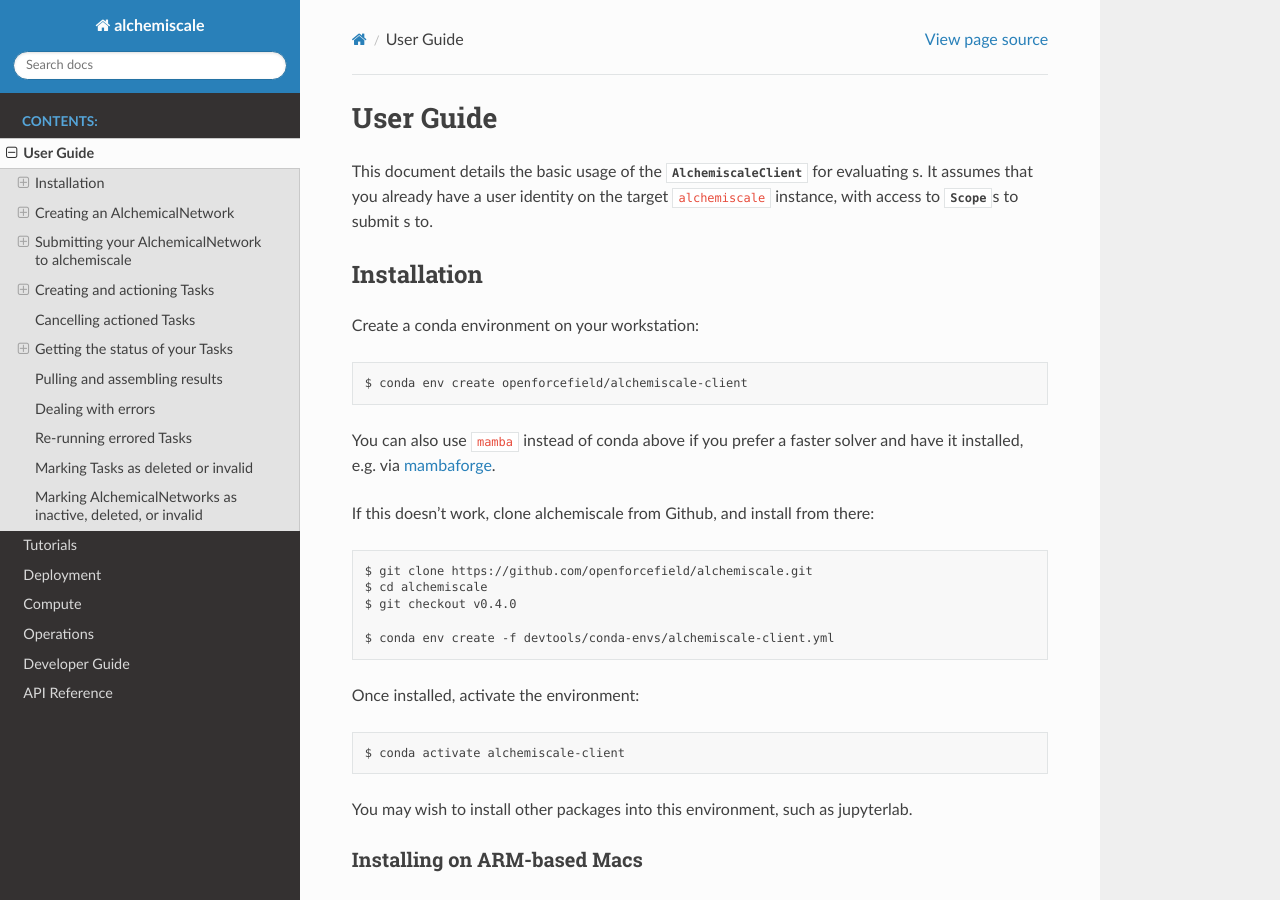
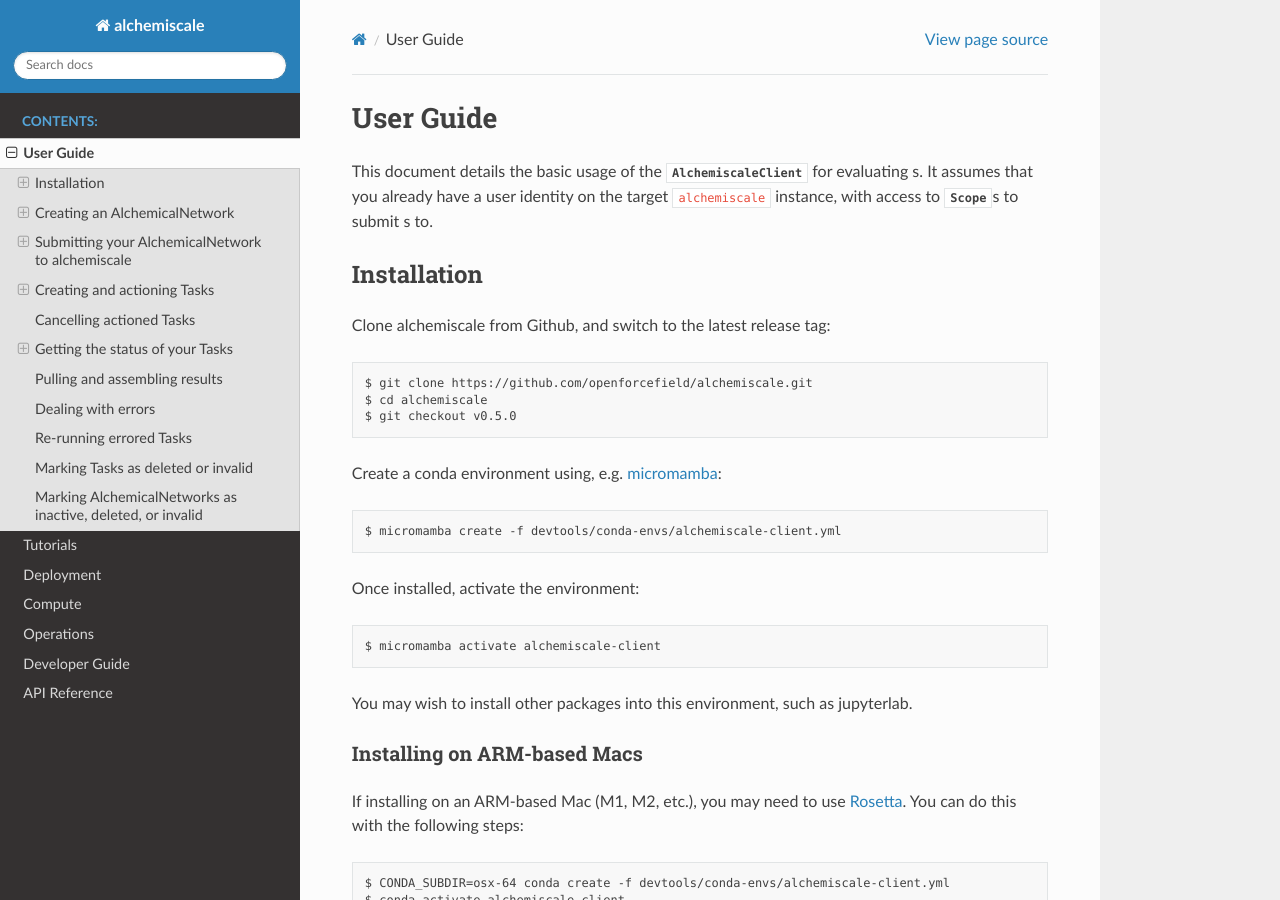
Before and after one commit to OpenFreeEnergy/alchemiscale, a Sphinx documentation site: the page built from docs/user_guide.rst, in a window 1280 px wide and 900 px high. Built offline with Sphinx 7.4.7 and the Read the Docs theme 2.0.0, drawn with Linux system fonts in a browser that asks for light colours.

Commit message:
Remove deployment of conda envs, since Anaconda deprecated this feature
Updated docs to reflect this.

```diff
--- a/docs/user_guide.rst
+++ b/docs/user_guide.rst
@@ -12,27 +12,23 @@
 Installation
 ************
 
-Create a conda environment on your workstation::
-
-    $ conda env create openforcefield/alchemiscale-client
-
-You can also use ``mamba`` instead of conda above if you prefer a faster solver and have it installed, e.g. via `mambaforge`_.
-
-If this doesn’t work, clone alchemiscale from Github, and install from there::
+Clone alchemiscale from Github, and switch to the latest release tag::
 
     $ git clone https://github.com/openforcefield/alchemiscale.git
     $ cd alchemiscale
-    $ git checkout v0.4.0
+    $ git checkout v0.5.0
 
-    $ conda env create -f devtools/conda-envs/alchemiscale-client.yml
+Create a conda environment using, e.g. `micromamba`_::
+
+    $ micromamba create -f devtools/conda-envs/alchemiscale-client.yml
 
 Once installed, activate the environment::
 
-    $ conda activate alchemiscale-client
+    $ micromamba activate alchemiscale-client
 
 You may wish to install other packages into this environment, such as jupyterlab.
 
-.. _mambaforge: https://github.com/conda-forge/miniforge#mambaforge
+.. _micromamba: https://github.com/mamba-org/micromamba-releases
 
 
 Installing on ARM-based Macs
```
Also changed, not shown: 1 other file.
